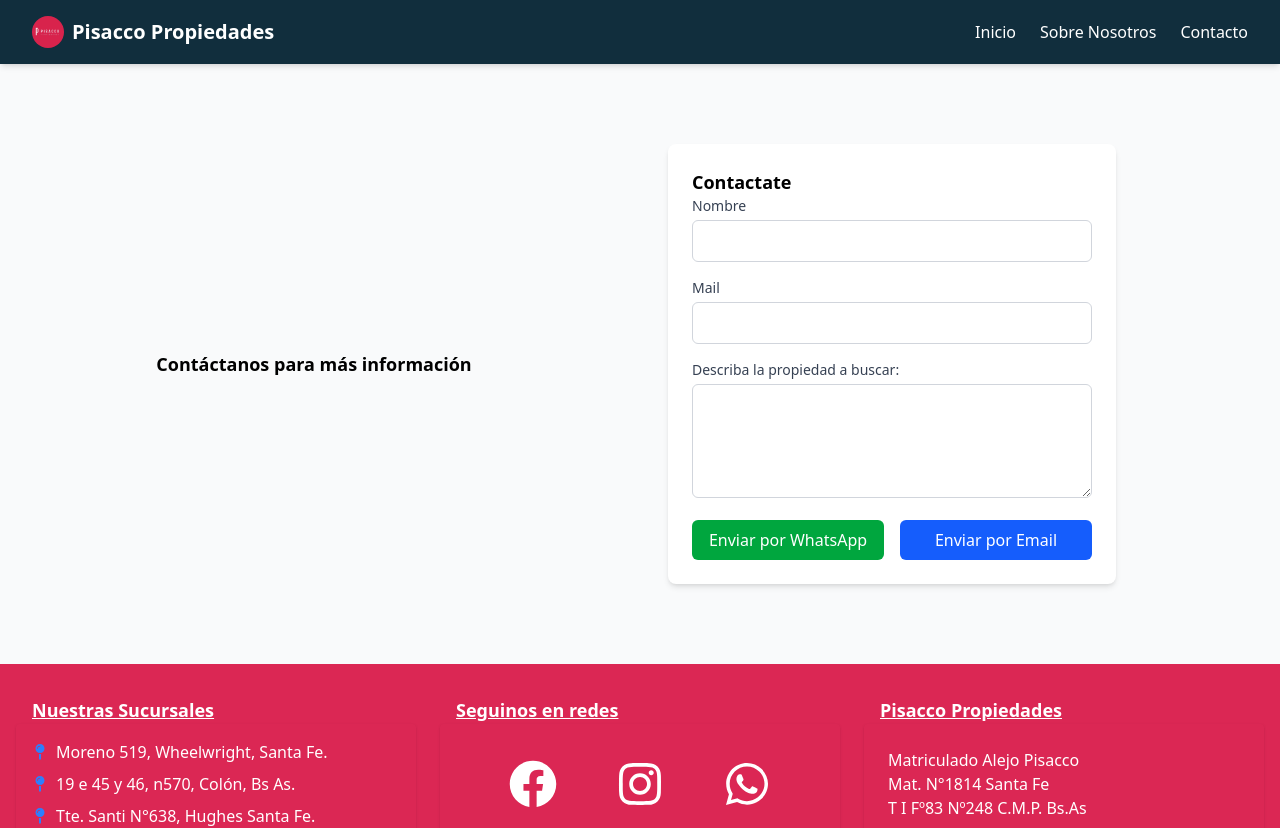
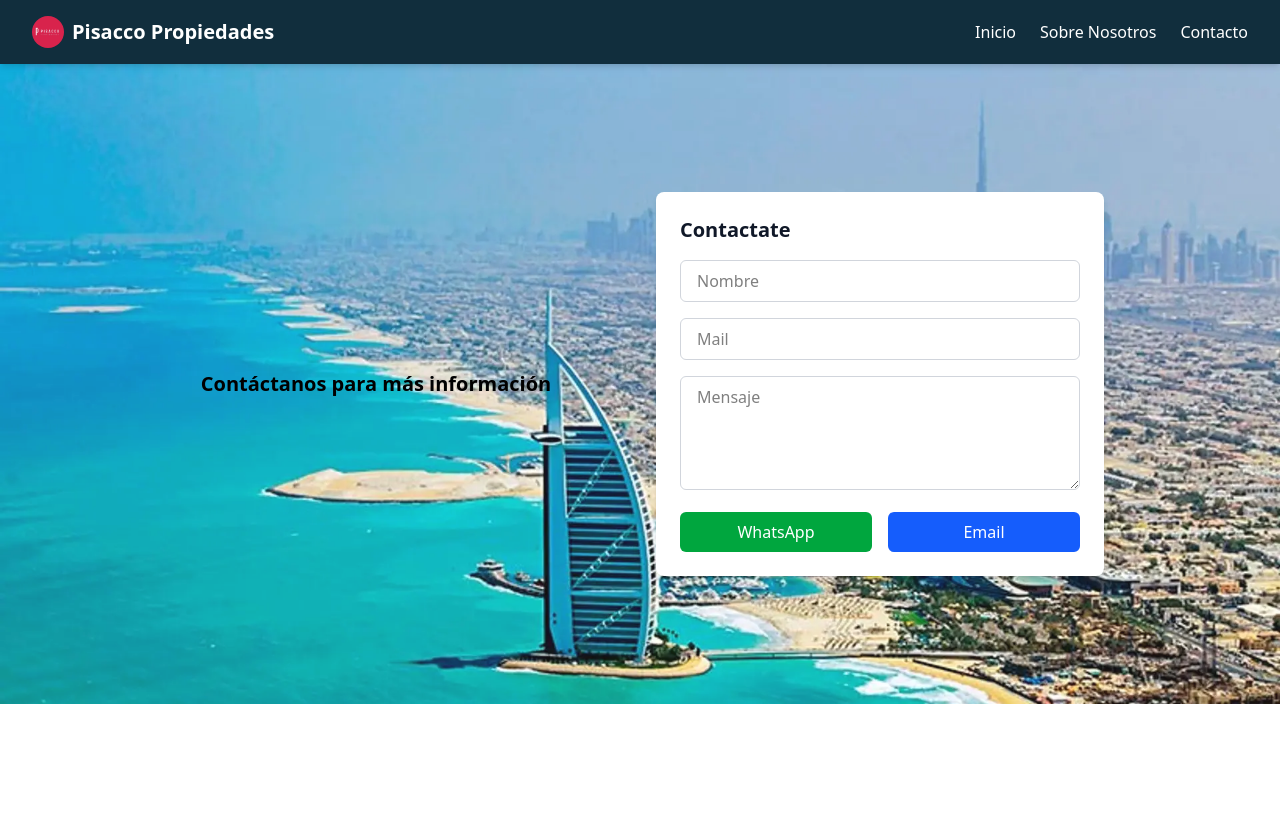
Before and after one commit to lcordoba844/react-template-project-rs, a React (Vite) app in the folder template-react/: page /react-template-project-rs/contact in a window 1280 px wide. Shown: the top 828 px of the page. Built offline with nearby package versions, Linux system fonts and the light colour scheme.

Commit message:
Modifing contactForm view

```diff
--- /dev/null
+++ b/template-react/src/components/ContactForm.tsx
@@ -0,0 +1,90 @@
+import { useState } from 'react';
+
+interface FormData {
+  name: string;
+  mail: string;
+  msg: string;
+}
+
+const ContactForm: React.FC = () => {
+  const [formData, setFormData] = useState<FormData>({
+    name: '',
+    mail: '',
+    msg: '',
+  });
+
+  const handleChange = (
+    e: React.ChangeEvent<HTMLInputElement | HTMLTextAreaElement>
+  ) => {
+    const { name, value } = e.target;
+    setFormData({ ...formData, [name]: value });
+  };
+
+  const handleWhatsApp = () => {
+    const phone = "542473455831";
+    const message = `Nombre: ${formData.name}\nCorreo: ${formData.mail}\nMensaje: ${formData.msg}`;
+    const encodedMessage = encodeURIComponent(message);
+    window.open(`https://wa.me/${phone}?text=${encodedMessage}`, '_blank');
+  };
+
+  const handleEmail = () => {
+    const email = "contacto@pisaccopropiedades.com";
+    const subject = "Consulta desde Pisacco Propiedades";
+    const body = `Nombre: ${formData.name}\nCorreo: ${formData.mail}\nMensaje: ${formData.msg}`;
+    const encodedSubject = encodeURIComponent(subject);
+    const encodedBody = encodeURIComponent(body);
+    window.location.href = `mailto:${email}?subject=${encodedSubject}&body=${encodedBody}`;
+  };
+
+  return (
+    <form className="w-full max-w-md bg-white p-6 rounded-lg shadow-md space-y-4">
+      <h1 className="text-xl font-bold text-gray-900">Contactate</h1>
+
+      <input
+        type="text"
+        name="name"
+        placeholder="Nombre"
+        value={formData.name}
+        onChange={handleChange}
+        className="w-full px-4 py-2 rounded-md border border-gray-300 focus:outline-none focus:ring-2 focus:ring-blue-500"
+      />
+
+      <input
+        type="email"
+        name="mail"
+        placeholder="Mail"
+        value={formData.mail}
+        onChange={handleChange}
+        className="w-full px-4 py-2 rounded-md border border-gray-300 focus:outline-none focus:ring-2 focus:ring-blue-500"
+      />
+
+      <textarea
+        name="msg"
+        rows={4}
+        placeholder="Mensaje"
+        value={formData.msg}
+        onChange={handleChange}
+        className="w-full px-4 py-2 rounded-md border border-gray-300 focus:outline-none focus:ring-2 focus:ring-blue-500"
+      />
+
+      <div className="flex gap-4">
+        <button
+          type="button"
+          onClick={handleWhatsApp}
+          className="flex-1 bg-green-600 text-white py-2 px-4 rounded-md hover:bg-green-700 transition"
+        >
+          WhatsApp
+        </button>
+        <button
+          type="button"
+          onClick={handleEmail}
+          className="flex-1 bg-blue-600 text-white py-2 px-4 rounded-md hover:bg-blue-900 transition"
+        >
+          Email
+        </button>
+      </div>
+    </form>
+  );
+};
+
+export default ContactForm;
--- a/template-react/src/pages/contact.tsx
+++ b/template-react/src/pages/contact.tsx
@@ -1,121 +1,32 @@
-import { useState } from 'react';
+import ContactForm from "../components/ContactForm";
+import HeroCarousel from "../components/UI/HeroCarousel";
 
-interface FormData {
-  name: string;
-  mail: string;
-  msg: string;
-}
+export default function ContactPage() {
+  return (
+    <div className="relative min-h-screen">
+      {/* HeroCarousel como fondo */}
+      <div className="relative h-[80vh]">
+        <HeroCarousel />
 
-const ContactForm = () => {
-  const [formData, setFormData] = useState<FormData>({
-    name: '',
-    mail: '',
-    msg: '',
-  });
+        {/* Contenedor de dos columnas encima del carousel */}
+        <div className="absolute inset-0 flex items-center justify-center px-4">
+          <div className="grid grid-cols-1 sm:grid-cols-2 gap-8 w-full max-w-5xl">
 
-  // 🔹 Tipamos el evento para inputs, textareas y selects
-  const handleChange = (
-    e: React.ChangeEvent<HTMLInputElement | HTMLTextAreaElement | HTMLSelectElement>
-  ) => {
-    const { name, value } = e.target;
-    setFormData({ ...formData, [name]: value });
-  };
-
-  const handleWhatsApp = () => {
-    const phone = "542473455831";
-    const message = `Nombre: ${formData.name}\nCorreo: ${formData.mail}\nMensaje: ${formData.msg}`;
-    const encodedMessage = encodeURIComponent(message);
-    const waLink = `https://wa.me/${phone}?text=${encodedMessage}`;
-    window.open(waLink, '_blank');
-  };
-
-  const handleEmail = () => {
-    const email = "contacto@pisaccopropiedades.com";
-    const subject = "Consulta desde Pisacco Propiedades";
-    const body = `Nombre: ${formData.name}\nCorreo: ${formData.mail}\nMensaje: ${formData.msg}`;
-    const encodedSubject = encodeURIComponent(subject);
-    const encodedBody = encodeURIComponent(body);
-    const mailtoLink = `mailto:${email}?subject=${encodedSubject}&body=${encodedBody}`;
-    window.location.href = mailtoLink;
-  };
-
-  return (
-    <div id="contactForm" className="grid grid-cols-1 sm:grid-cols-2 gap-6 py-8 sm:py-16 bg-gray-50">
-      <div className="flex items-center justify-center text-black px-4">
-        <p className="text-center text-base sm:text-lg font-semibold">
-          Contáctanos para más información
-        </p>
-      </div>
-      <div>
-        <div className="p-4">
-          <div className="w-full max-w-md bg-white p-6 rounded-lg shadow-md space-y-4">
-            <div>
-              <h1 className="font-bold text-lg">Contactate</h1>
-              <label htmlFor="name" className="block text-sm font-medium text-gray-700">
-                Nombre
-              </label>
-              <input
-                type="text"
-                id="name"
-                name="name"
-                value={formData.name}
-                onChange={handleChange}
-                required
-                className="mt-1 w-full px-4 py-2 border border-gray-300 rounded-md focus:outline-none focus:ring-2 focus:ring-blue-500"
-              />
+            {/* Columna izquierda: texto sobre carousel */}
+            <div className="flex items-center justify-center">
+              <p className="text-black text-center text-lg sm:text-xl font-bold">
+                Contáctanos para más información
+              </p>
             </div>
 
+            {/* Columna derecha: formulario con fondo blanco */}
             <div>
-              <label htmlFor="mail" className="block text-sm font-medium text-gray-700">
-                Mail
-              </label>
-              <input
-                type="email"
-                id="mail"
-                name="mail"
-                value={formData.mail}
-                onChange={handleChange}
-                required
-                className="mt-1 w-full px-4 py-2 border border-gray-300 rounded-md focus:outline-none focus:ring-2 focus:ring-blue-500"
-              />
+              <ContactForm />
             </div>
 
-            <div>
-              <label htmlFor="msg" className="block text-sm font-medium text-gray-700">
-                Describa la propiedad a buscar:
-              </label>
-              <textarea
-                id="msg"
-                name="msg"
-                rows={4} // 👈 en TS no uses string, mejor número
-                value={formData.msg}
-                onChange={handleChange}
-                required
-                className="mt-1 w-full px-4 py-2 border border-gray-300 rounded-md focus:outline-none focus:ring-2 focus:ring-blue-500"
-              />
-            </div>
-
-            <div className="flex gap-4">
-              <button
-                type="button"
-                onClick={handleWhatsApp}
-                className="flex-1 bg-green-600 text-white py-2 px-4 rounded-md hover:bg-green-700 transition"
-              >
-                Enviar por WhatsApp
-              </button>
-              <button
-                type="button"
-                onClick={handleEmail}
-                className="flex-1 bg-blue-600 text-white py-2 px-4 rounded-md hover:bg-blue-900 transition"
-              >
-                Enviar por Email
-              </button>
-            </div>
           </div>
         </div>
       </div>
     </div>
   );
-};
-
-export default ContactForm;
+}
```
